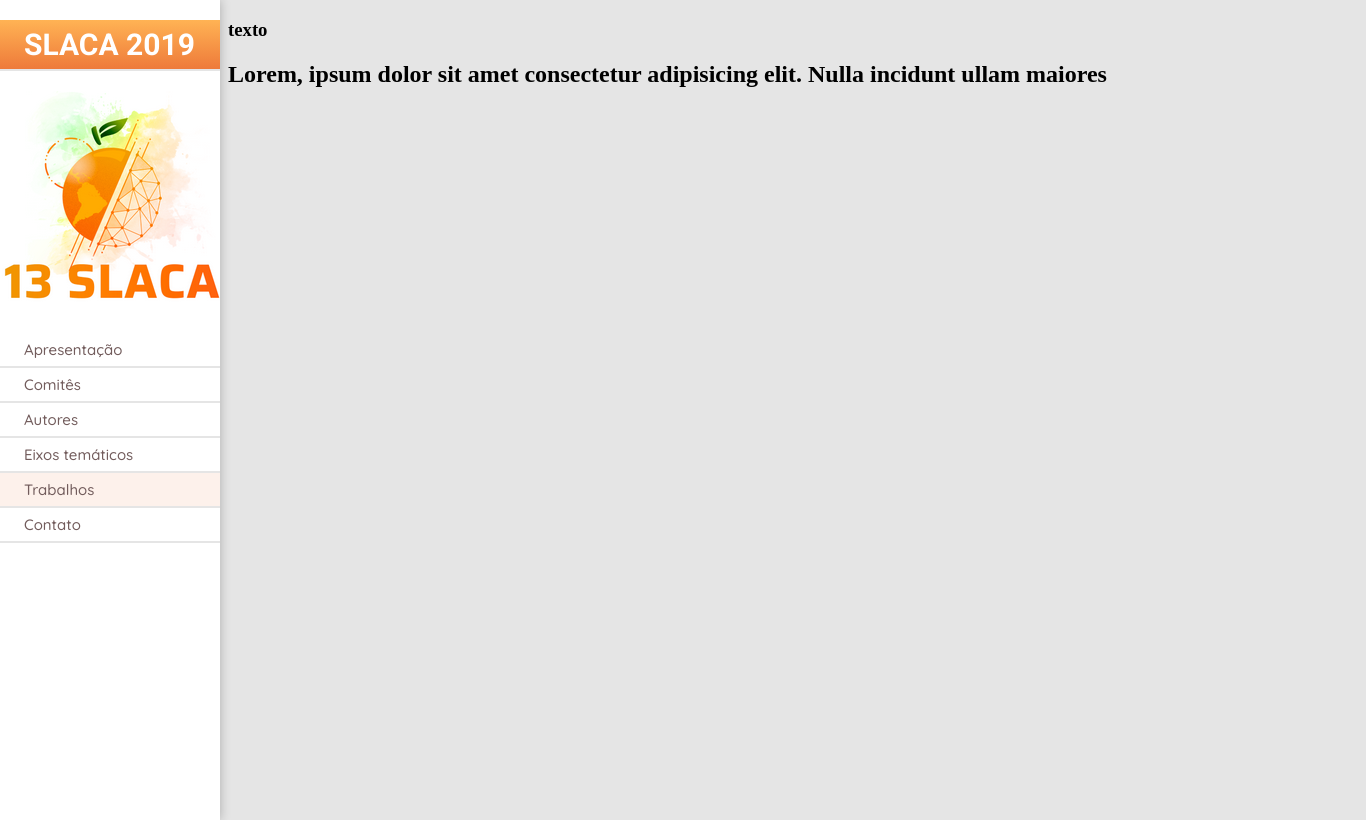
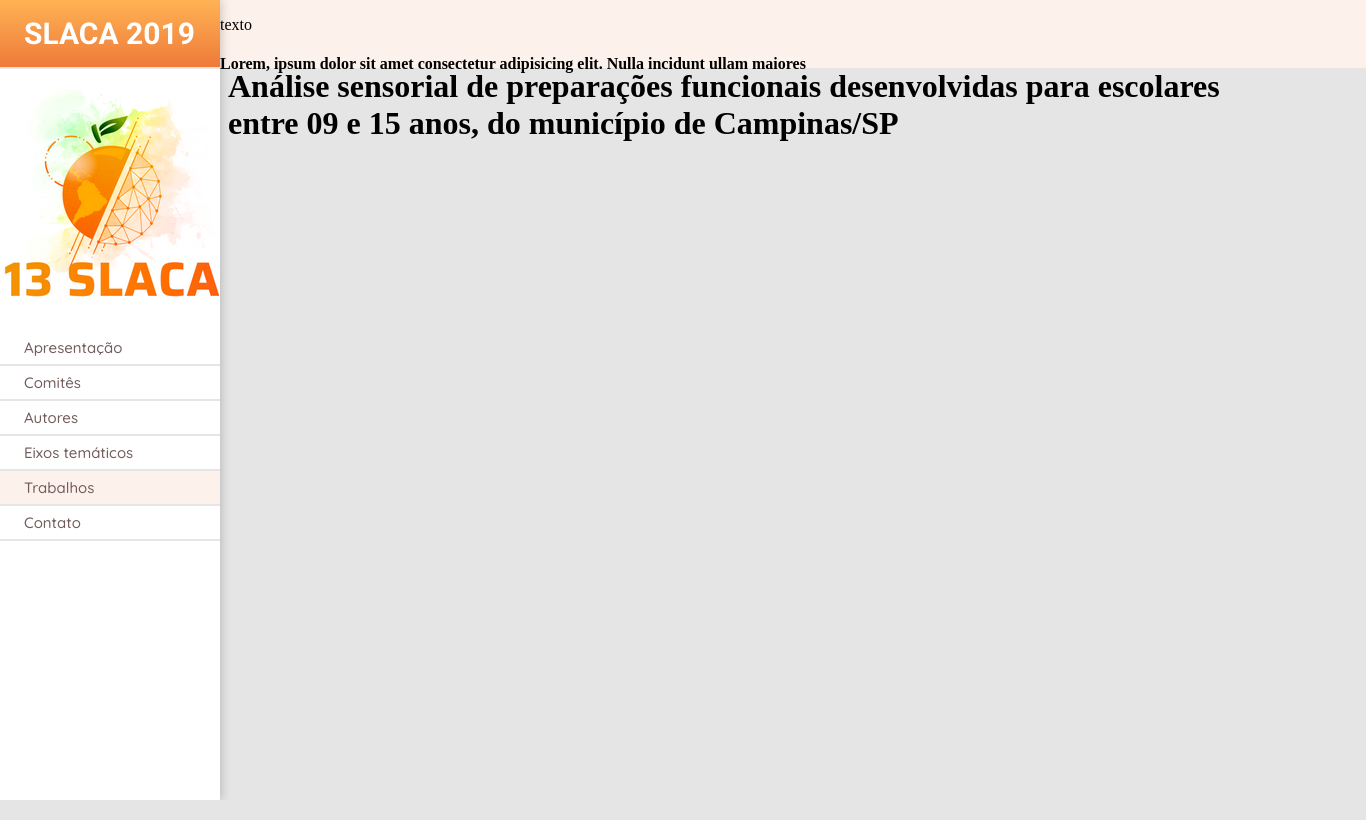
Before and after one commit to ohmgcj/slaca-2019, a plain HTML site: page index.html in a window 1280 px wide. Shown: the whole page, 1366 px wide, since content can reach past the window. Drawn offline with Linux system fonts and the light colour scheme; a script that the page names is missing.

Commit message:
Correção de posicionamento de alguns elementos

```diff
--- a/index.html
+++ b/index.html
@@ -28,10 +28,17 @@
     </div>
     <div class="main">
         <header>
-            <h3>texto</h3>
-            <h2>Lorem, ipsum dolor sit amet consectetur adipisicing elit. Nulla incidunt ullam maiores</h2>
+            <p>texto</p>
+            <h4>Lorem, ipsum dolor sit amet consectetur adipisicing elit. Nulla incidunt ullam maiores</h4>
         </header>
+        <div class="content">
+            <h1>Análise sensorial de preparações funcionais desenvolvidas para escolares entre 09 e 15 anos, do município de Campinas/SP </h1>
 
+
+        </div>
+        <footer>
+
+        </footer>
     </div>
     <script src="script.js"></script>
 </body>
--- a/main.css
+++ b/main.css
@@ -20,7 +20,6 @@ body {
     left: 0;
     background-color: var(--Branco);
     overflow-x: hidden;
-    padding-top: 20px;
     box-shadow: 0px 0px 10px rgba(0, 0, 0, 0.25);
 }
 
@@ -41,13 +40,17 @@ body {
 }
 
 .side-menu a.logo{
+    padding: 24px 20px 24px 24px;
+    text-decoration: none;
+    font-size: 30px;
+    color: var(--Branco);
+    display: block;
     font-family: 'Quicksand', sans-serif;
     font-family: 'Roboto', sans-serif;
-    color: var(--Branco);
     font-weight: 700;
-    font-size: 30px;
     line-height: 35px;
-    margin-top: 0%;
+    line-height: 19px;
+
     background: var(--Gradient)
 }
 
@@ -61,7 +64,16 @@ body {
 /* Conteúdo principal */
 .main {
     margin-left: 220px;
+    margin-top: 68px;
 }
 
 
-/*header */
+/* Header */
+header {
+    position: absolute;
+    width: 1146px;
+    height: 68px;
+    left: 220px;
+    top: 0px;
+    background: #FDF1EB;
+}
```
